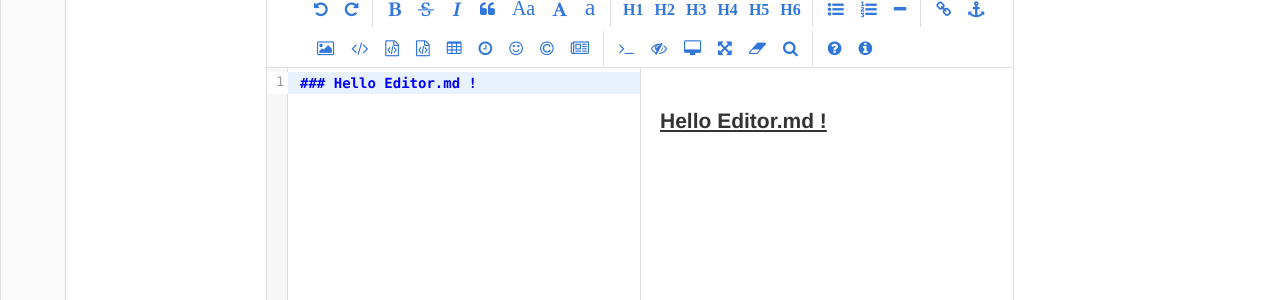
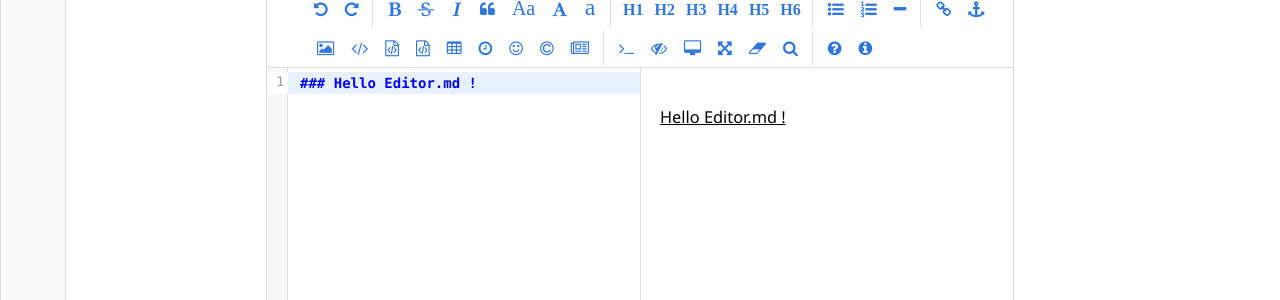
Before and after one commit to Pius-X-Antwerpen/digitale-leraar, a Jekyll site: the page built from markdown-editor.md, in a window 1280 px wide. Shown: the part 426-726 px from the top of the page. Built offline with Jekyll 4.4.1, drawn with Linux system fonts in a browser that asks for light colours.

Commit message:
removed styling for preview

```diff
--- a/markdown-editor.md
+++ b/markdown-editor.md
@@ -11,7 +11,7 @@ Hieronder kan je aan de linkerkant tekst typen en opmaken met de knoppenbalk, en
 
 Schrijf je artikel gerust in deze editor, waarna je de Markdown tekst kan kopieren en plakken op de juiste plek in Github.
 
-<link rel="stylesheet" href="editor.md/css/editormd.min.css" />
+<link rel="stylesheet" href="editor.md/css/editormd.css" />
 <div id="editor">
     <!-- Tips: Editor.md can auto append a `<textarea>` tag -->
     <textarea style="display:none;">### Hello Editor.md !</textarea>
```
Also changed, not shown: editor.md/css/editormd.css (+2 -11 lines).
